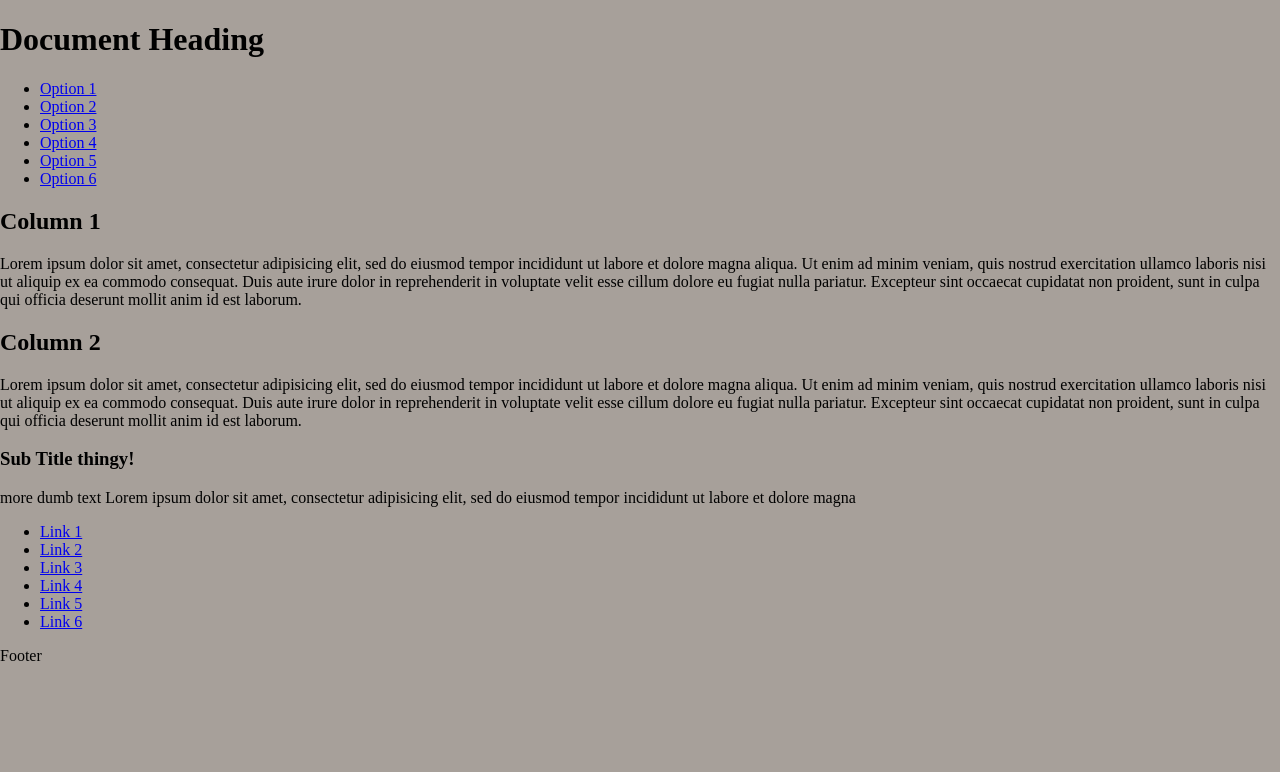
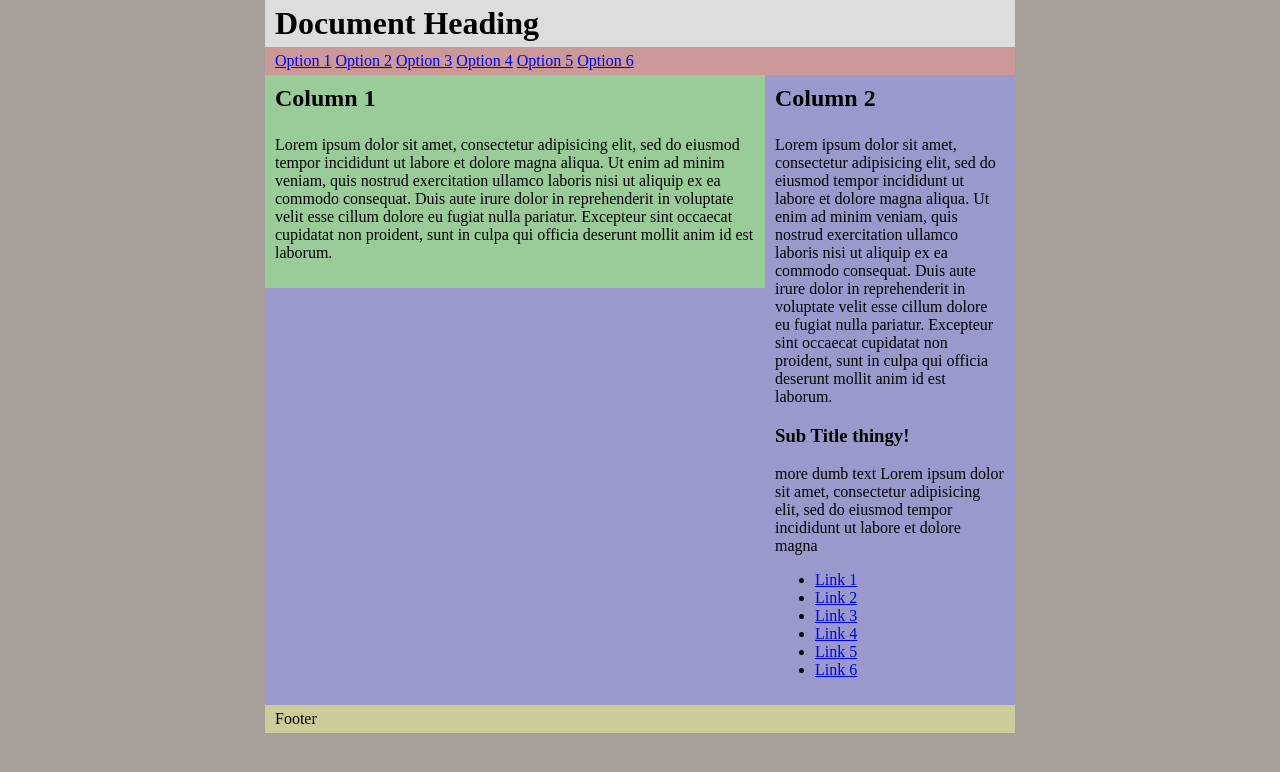
Before and after one commit to CappyVee/twocol, a plain HTML site: page index.html in a window 1280 px wide. Drawn offline with Linux system fonts and the light colour scheme.

Commit message:
built shell, trying to fix col length bug

```diff
--- a/css/styles.css
+++ b/css/styles.css
@@ -4,3 +4,55 @@ body, html {
   color: #000;
   background: #a7a09a;
 }
+#wrap {
+  width:750px;
+  margin:0 auto;
+  background:#99c;
+}
+#header {
+  padding:5px 10px;
+  background: #ddd;
+}
+h1 {
+  margin: 0;
+}
+#nav {
+  padding:5px 10px;
+  background: #c99;
+}
+#main {
+  float: left;
+  width: 480px;
+  padding: 10px;
+  background: #9c9;
+}
+h2 {
+  margin: 0 0 1em;
+}
+#sidebar {
+  float: right;
+  width: 230px;
+  padding: 10px;
+  background: #99c;
+}
+#footer {
+  clear: both;
+  padding:5px 10px;
+  background: #cc9;
+}
+#footer p {
+  margin: 0;
+}
+#nav ul {
+  margin: 0;
+  padding: 0;
+  list-style: none;
+}
+#nav li {
+  display: inline;
+  margin: 0;
+  padding: 0;
+}
+* html #footer {
+  height: 1px;
+}
```
